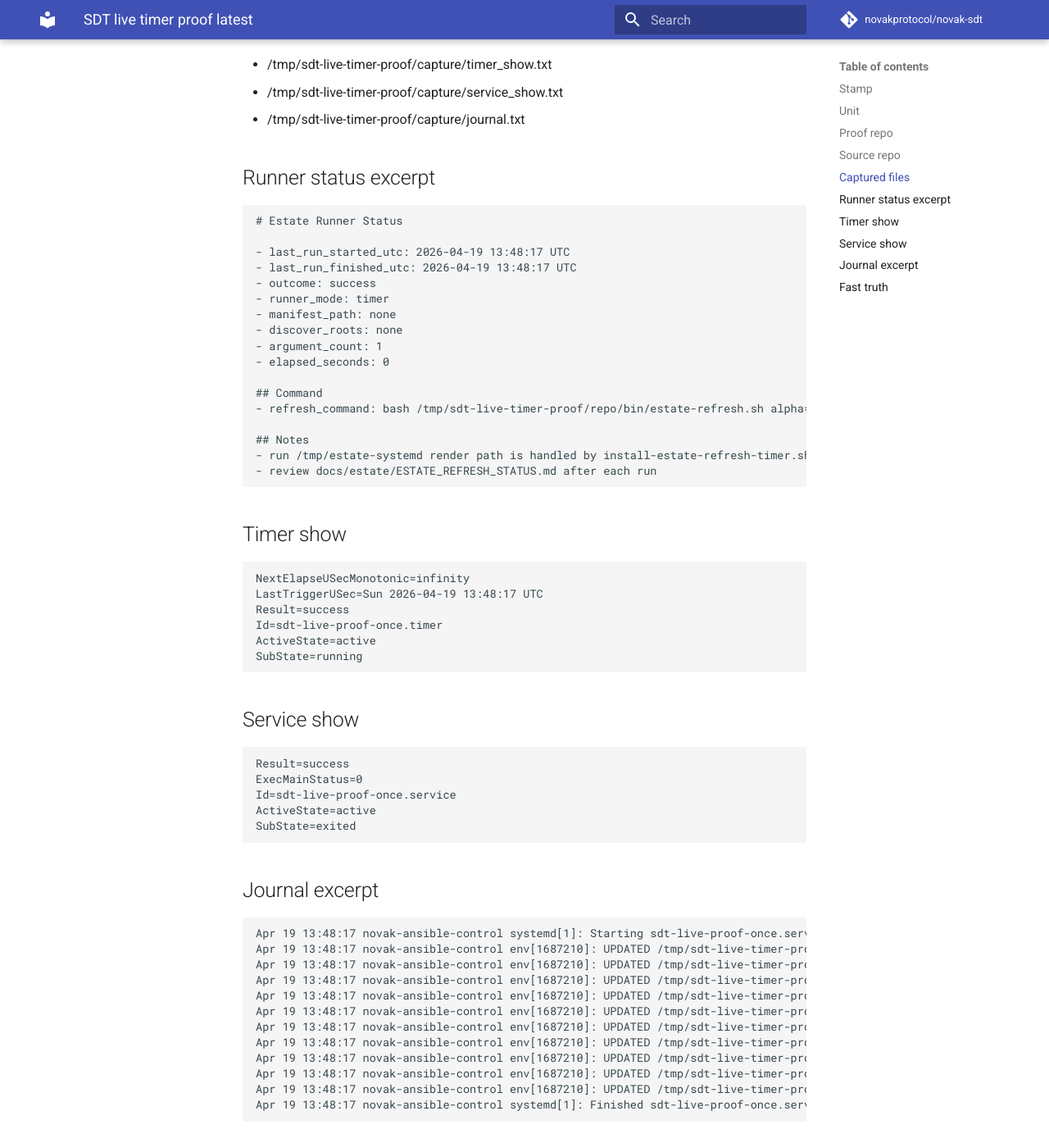
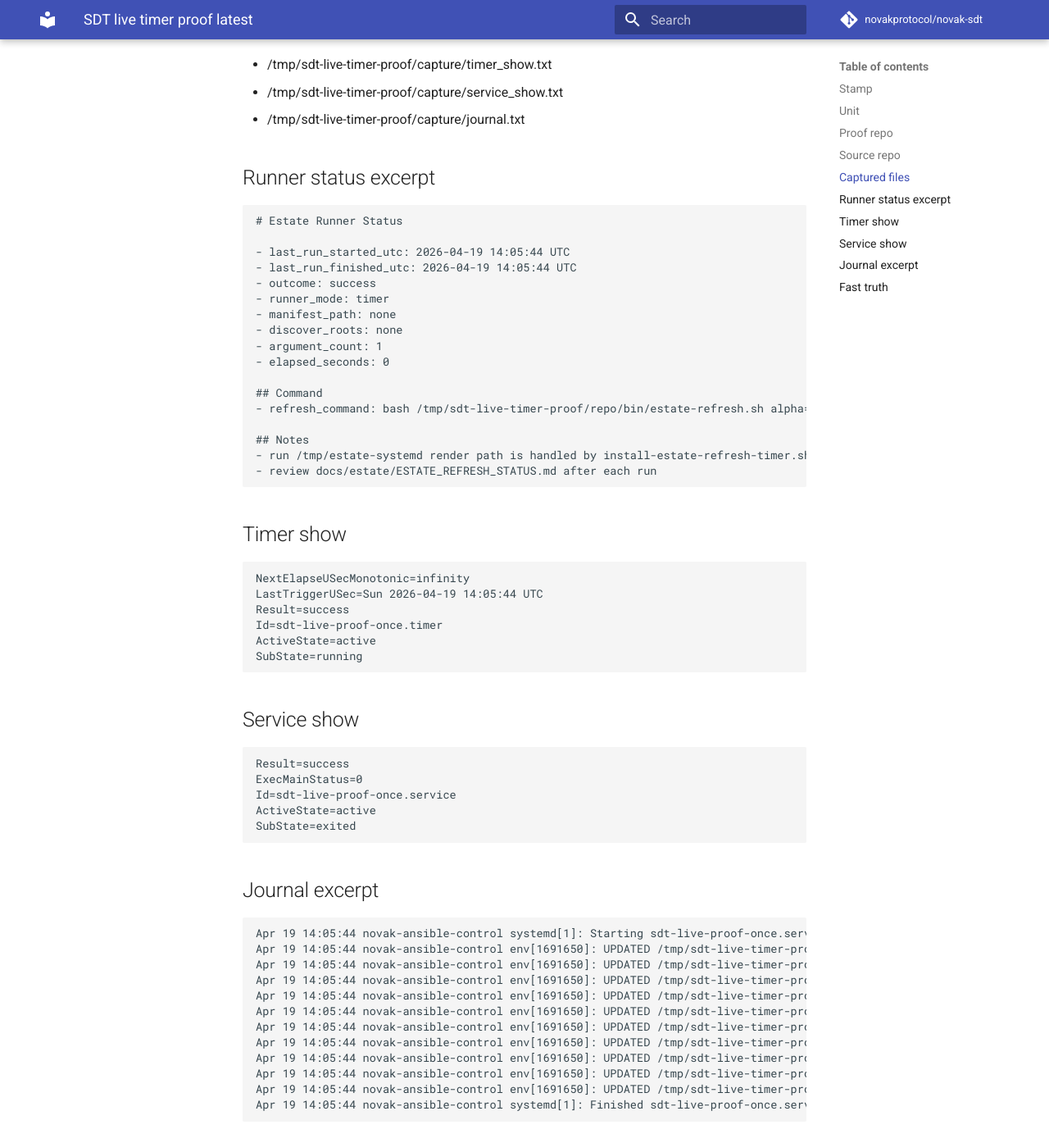
Before and after one commit to novakprotocol/novak-sdt, an MkDocs documentation site: the page built from docs/status/SDT_LIVE_TIMER_PROOF_LATEST.md, in a window 1280 px wide and 1400 px high, scrolled down 679 px. Shown: the top 1394 px of the window at 82% size. Built offline with MkDocs 1.6.1 and Material for MkDocs 9.7.7, drawn with Linux system fonts in a browser that asks for light colours; comment, search, counter and statistics services are not loaded; some of the changed text lies outside the part shown.

Commit message:
ops: refresh SDT proof docs after change-bundle CLI merge

````diff
--- a/docs/status/SDT_LIVE_TIMER_PROOF_LATEST.md
+++ b/docs/status/SDT_LIVE_TIMER_PROOF_LATEST.md
@@ -1,7 +1,7 @@
 # SDT live timer proof latest
 
 ## Stamp
-2026-04-19 13:48:25 UTC
+2026-04-19 14:05:52 UTC
 
 ## Unit
 - sdt-live-proof-once
@@ -21,8 +21,8 @@
 ```
 # Estate Runner Status
 
-- last_run_started_utc: 2026-04-19 13:48:17 UTC
-- last_run_finished_utc: 2026-04-19 13:48:17 UTC
+- last_run_started_utc: 2026-04-19 14:05:44 UTC
+- last_run_finished_utc: 2026-04-19 14:05:44 UTC
 - outcome: success
 - runner_mode: timer
 - manifest_path: none
@@ -41,7 +41,7 @@
 ## Timer show
 ```
 NextElapseUSecMonotonic=infinity
-LastTriggerUSec=Sun 2026-04-19 13:48:17 UTC
+LastTriggerUSec=Sun 2026-04-19 14:05:44 UTC
 Result=success
 Id=sdt-live-proof-once.timer
 ActiveState=active
@@ -59,18 +59,18 @@
 
 ## Journal excerpt
 ```
-Apr 19 13:48:17 novak-ansible-control systemd[1]: Starting sdt-live-proof-once.service - /usr/bin/env bash --noprofile --norc bin/estate-refresh-runner.sh alpha=/tmp/sdt-live-timer-proof/source...
-Apr 19 13:48:17 novak-ansible-control env[1687210]: UPDATED /tmp/sdt-live-timer-proof/repo/docs/estate/ESTATE_HISTORY_SUMMARY.md
-Apr 19 13:48:17 novak-ansible-control env[1687210]: UPDATED /tmp/sdt-live-timer-proof/repo/docs/estate/ESTATE_PRIORITY_QUEUE.md
-Apr 19 13:48:17 novak-ansible-control env[1687210]: UPDATED /tmp/sdt-live-timer-proof/repo/docs/estate/ESTATE_ACTION_QUEUE.md
-Apr 19 13:48:17 novak-ansible-control env[1687210]: UPDATED /tmp/sdt-live-timer-proof/repo/docs/estate/ESTATE_INGEST_SUMMARY.md
-Apr 19 13:48:17 novak-ansible-control env[1687210]: UPDATED /tmp/sdt-live-timer-proof/repo/docs/estate/ESTATE_CATALOG.md
-Apr 19 13:48:17 novak-ansible-control env[1687210]: UPDATED /tmp/sdt-live-timer-proof/repo/docs/estate/ESTATE_REFRESH_STATUS.md
-Apr 19 13:48:17 novak-ansible-control env[1687210]: UPDATED /tmp/sdt-live-timer-proof/repo/docs/estate/ESTATE_ARCHIVE_INDEX.md
-Apr 19 13:48:17 novak-ansible-control env[1687210]: UPDATED /tmp/sdt-live-timer-proof/repo/docs/estate/ESTATE_DELTA.md
-Apr 19 13:48:17 novak-ansible-control env[1687210]: UPDATED /tmp/sdt-live-timer-proof/repo/docs/estate/ESTATE_TRENDS.md
-Apr 19 13:48:17 novak-ansible-control env[1687210]: UPDATED /tmp/sdt-live-timer-proof/repo/estate/archive/estate_refresh_history.ndjson
-Apr 19 13:48:17 novak-ansible-control systemd[1]: Finished sdt-live-proof-once.service - /usr/bin/env bash --noprofile --norc bin/estate-refresh-runner.sh alpha=/tmp/sdt-live-timer-proof/source.
+Apr 19 14:05:44 novak-ansible-control systemd[1]: Starting sdt-live-proof-once.service - /usr/bin/env bash --noprofile --norc bin/estate-refresh-runner.sh alpha=/tmp/sdt-live-timer-proof/source...
+Apr 19 14:05:44 novak-ansible-control env[1691650]: UPDATED /tmp/sdt-live-timer-proof/repo/docs/estate/ESTATE_HISTORY_SUMMARY.md
+Apr 19 14:05:44 novak-ansible-control env[1691650]: UPDATED /tmp/sdt-live-timer-proof/repo/docs/estate/ESTATE_PRIORITY_QUEUE.md
+Apr 19 14:05:44 novak-ansible-control env[1691650]: UPDATED /tmp/sdt-live-timer-proof/repo/docs/estate/ESTATE_ACTION_QUEUE.md
+Apr 19 14:05:44 novak-ansible-control env[1691650]: UPDATED /tmp/sdt-live-timer-proof/repo/docs/estate/ESTATE_INGEST_SUMMARY.md
+Apr 19 14:05:44 novak-ansible-control env[1691650]: UPDATED /tmp/sdt-live-timer-proof/repo/docs/estate/ESTATE_CATALOG.md
+Apr 19 14:05:44 novak-ansible-control env[1691650]: UPDATED /tmp/sdt-live-timer-proof/repo/docs/estate/ESTATE_REFRESH_STATUS.md
+Apr 19 14:05:44 novak-ansible-control env[1691650]: UPDATED /tmp/sdt-live-timer-proof/repo/docs/estate/ESTATE_ARCHIVE_INDEX.md
+Apr 19 14:05:44 novak-ansible-control env[1691650]: UPDATED /tmp/sdt-live-timer-proof/repo/docs/estate/ESTATE_DELTA.md
+Apr 19 14:05:44 novak-ansible-control env[1691650]: UPDATED /tmp/sdt-live-timer-proof/repo/docs/estate/ESTATE_TRENDS.md
+Apr 19 14:05:44 novak-ansible-control env[1691650]: UPDATED /tmp/sdt-live-timer-proof/repo/estate/archive/estate_refresh_history.ndjson
+Apr 19 14:05:44 novak-ansible-control systemd[1]: Finished sdt-live-proof-once.service - /usr/bin/env bash --noprofile --norc bin/estate-refresh-runner.sh alpha=/tmp/sdt-live-timer-proof/source.
 ```
 
 ## Fast truth
````
Also changed, not shown: docs/status/SDT_INTERNAL_CANDIDATE_PROOF.md (+1 -1 lines), docs/status/SDT_NOTIFY_N1_LATEST.md (+1 -1 lines).
